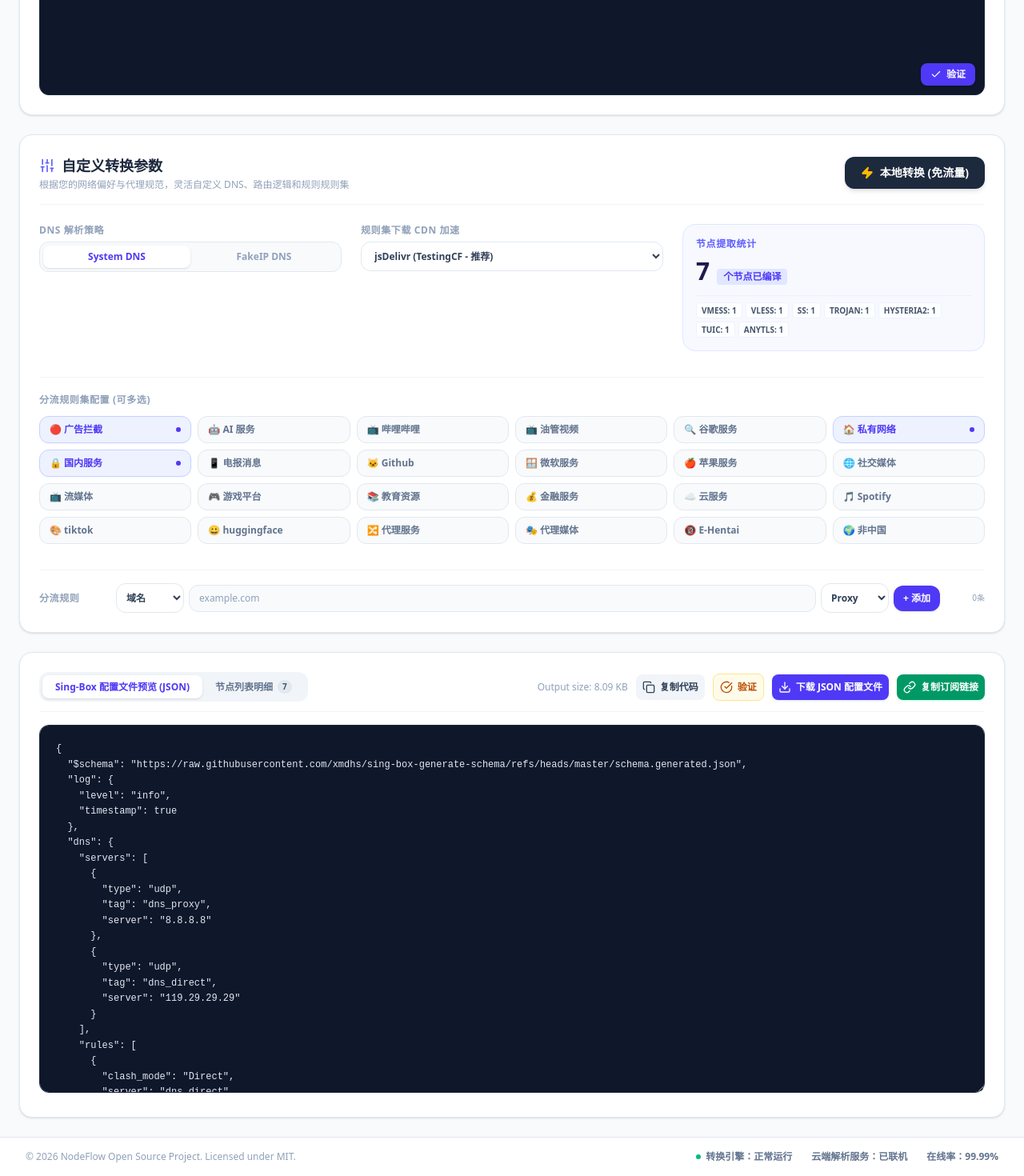
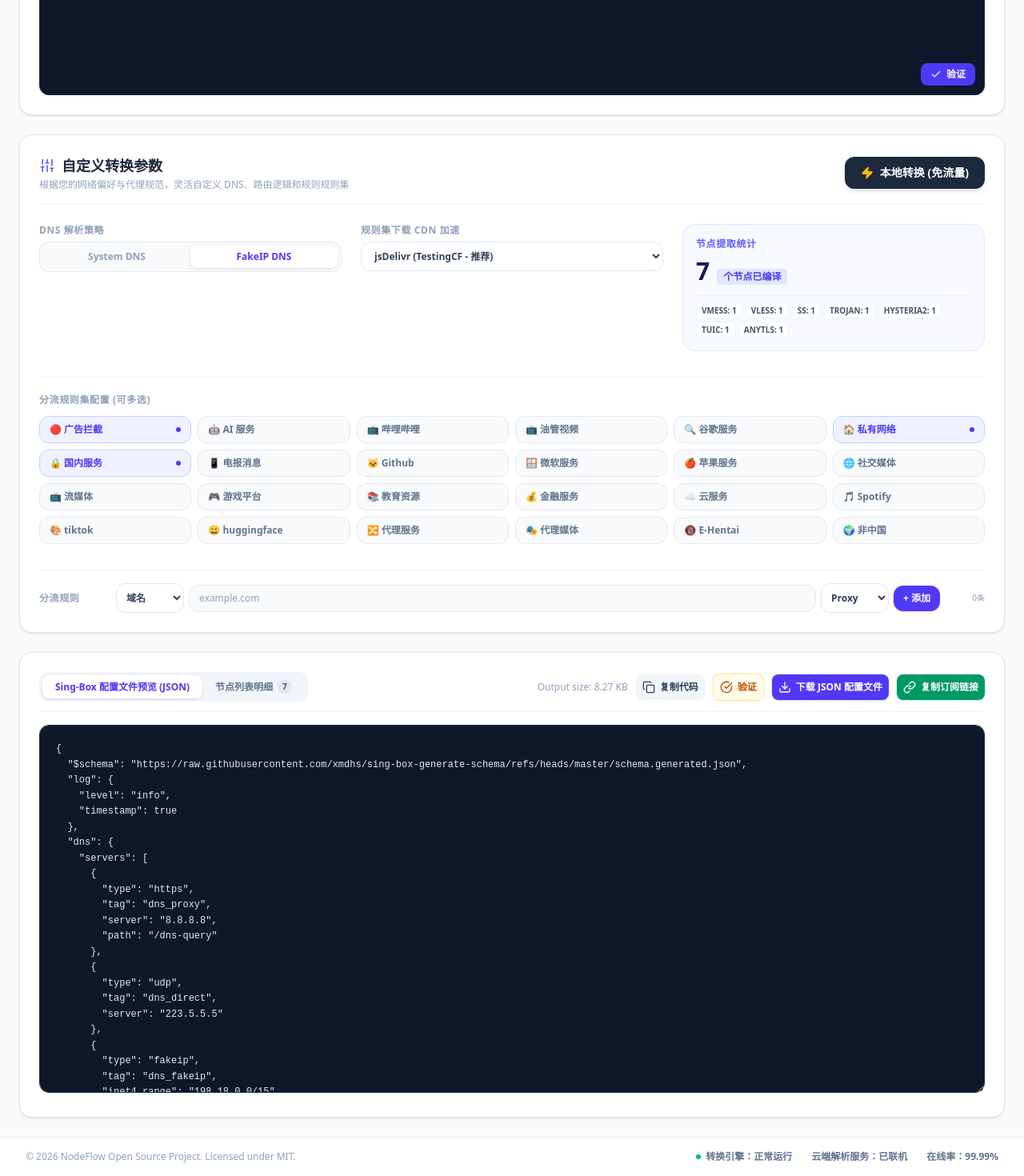
Before and after one commit to eyeoko/NodeFlowConverter, a React (Vite) app: page / in a window 1280 px wide. Shown: the part 1863-3333 px from the top of the page at 80% size. Built offline with nearby package versions, Linux system fonts and the light colour scheme.

Commit message:
fix: default to fakeip DNS to avoid GFW poisoning; swap system DNS order

```diff
--- a/src/App.tsx
+++ b/src/App.tsx
@@ -376,7 +376,7 @@ export default function App() {
 
   // Parameters
   const template = 'singbox-latest';
-  const [dnsStrategy, setDnsStrategy] = useState<'system' | 'fakeip' | 'custom'>('system');
+  const [dnsStrategy, setDnsStrategy] = useState<'system' | 'fakeip' | 'custom'>('fakeip');
   const [rulesets, setRulesets] = useState<string[]>(['AD-Block', 'China-Services', 'Private-Net']);
 
   // General & Clash API parameters
--- a/src/utils/parser.ts
+++ b/src/utils/parser.ts
@@ -746,13 +746,13 @@ export function generateSingBoxConfig(nodes: ProxyNode[], options: ConversionOpt
     dnsServers.push(
       {
         type: 'udp',
-        tag: 'dns_proxy',
-        server: '8.8.8.8',
+        tag: 'dns_direct',
+        server: '119.29.29.29',
       },
       {
         type: 'udp',
-        tag: 'dns_direct',
-        server: '119.29.29.29',
+        tag: 'dns_proxy',
+        server: '8.8.8.8',
       }
     );
     dnsRules.push(
```
